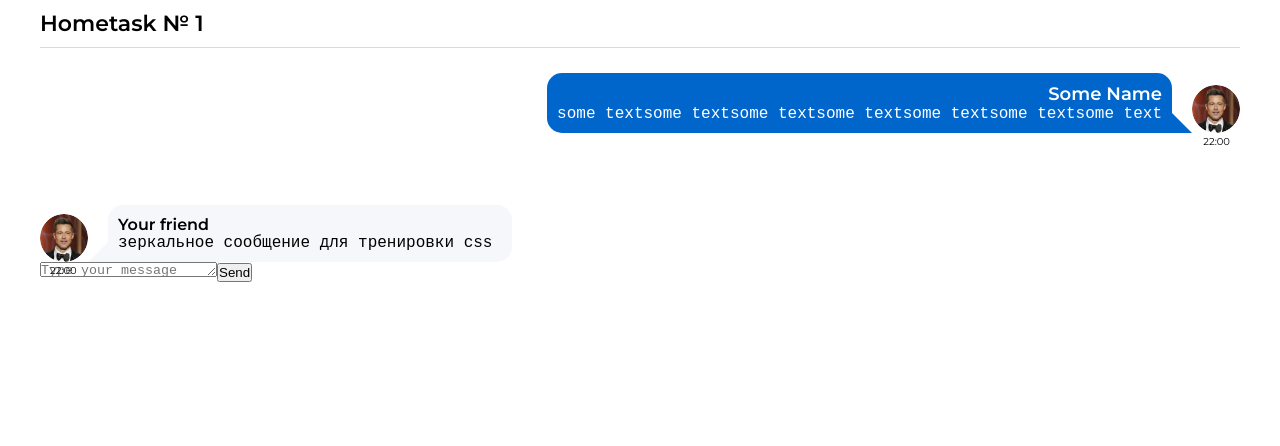
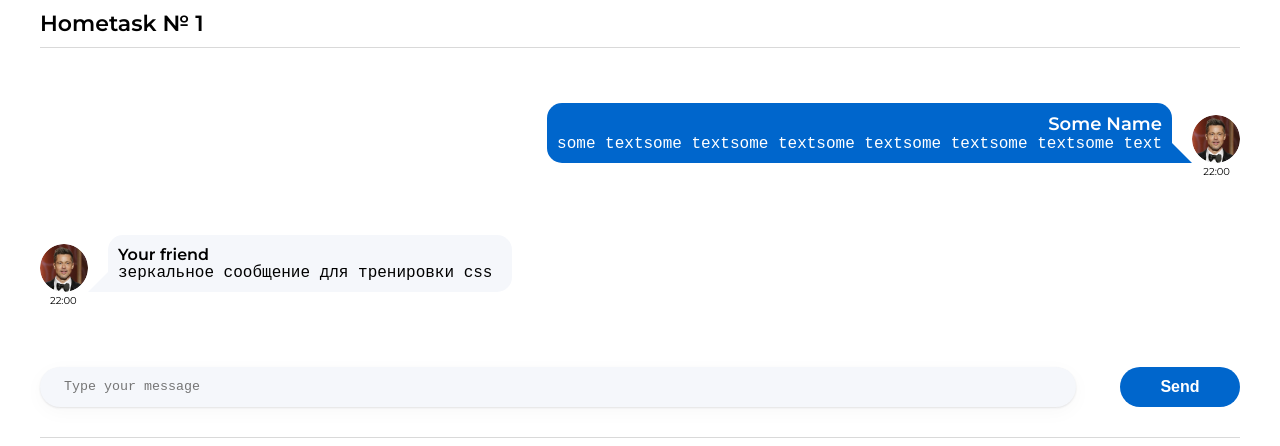
Before and after one commit to Lost3739/homeWork1, a React (Create React App) app: page / in a window 1280 px wide. Shown: the top 446 px of the page. Built offline with nearby package versions, Linux system fonts and the light colour scheme.

Commit message:
updated message sender

```diff
--- a/src/index.css
+++ b/src/index.css
@@ -18,3 +18,7 @@ code {
     font-family: source-code-pro, Menlo, Monaco, Consolas, 'Courier New',
     monospace;
 }
+
+#root {
+    padding-bottom: 100px;
+}
--- a/src/s1-main/App.module.css
+++ b/src/s1-main/App.module.css
@@ -3,15 +3,3 @@
     max-width: 1200px;
     margin: 0 auto;
 }
-
-.hw {
-
-}
-
-.hwTitle {
-    font-weight: 600;
-    font-size: 22px;
-    line-height: 27px;
-    padding: 10px 0;
-    border-bottom: 1px solid #D9D9D9
-}
--- /dev/null
+++ b/src/s2-homeworks/hw01/HW1.module.css
@@ -0,0 +1,12 @@
+.hw {
+  padding: 30px 0;
+  border-bottom: 1px solid #D9D9D9;
+  border-top: 1px solid #D9D9D9;
+}
+
+.hwTitle {
+  font-weight: 600;
+  font-size: 22px;
+  line-height: 27px;
+  padding: 10px 0;
+}
--- a/src/s2-homeworks/hw01/HW1.tsx
+++ b/src/s2-homeworks/hw01/HW1.tsx
@@ -1,7 +1,7 @@
 import React from 'react'
 import Message from './message/Message'
 import MessageSender from './message-sender/MessageSender'
-import s2 from '../../s1-main/App.module.css'
+import s2 from './HW1.module.css'
 import FriendMessage from './friend-message/FriendMessage'
 import avatar from './avatar.png'
 
--- a/src/s2-homeworks/hw01/message-sender/MessageSender.module.css
+++ b/src/s2-homeworks/hw01/message-sender/MessageSender.module.css
@@ -1,13 +1,36 @@
 .sendForm {
-
+  display: flex;
+  width: 100%;
+  margin: 75px 0 0;
+  height: 40px;
 }
 
 .textarea {
-
+  height: 100%;
+  display: block;
+  flex: 1;
+  border-radius: 20px;
+  resize: none;
+  padding: 12px 24px;
+  background: #F5F7FB;
+  box-shadow: 0 5px 20px rgba(29, 33, 38, 0.03), 0 1px 2px rgba(29, 33, 38, 0.1);
+  border: 0;
 }
 
 .button {
-
+  width: 120px;
+  height: 100%;
+  background: #0066CC;
+  border-radius: 20px;
+  text-align: center;
+  color: #FFFFFF;
+  padding: 10px 0;
+  outline: 0;
+  border: 0;
+  cursor: pointer;
+  font-size: 16px;
+  font-weight: 600;
+  margin-left: 44px;
 }
 
 .button:hover {
--- a/src/s2-homeworks/hw01/message-sender/MessageSender.tsx
+++ b/src/s2-homeworks/hw01/message-sender/MessageSender.tsx
@@ -12,13 +12,6 @@ const MessageSender = (props: any) => {
     const onChange = (e: any) => {
         setText(e.currentTarget.value)
     }
-
-    useEffect(() => {
-        if (textareaRef?.current) {
-            textareaRef.current.style.height = '0px'
-            textareaRef.current.style.height = textareaRef.current.scrollHeight + 'px'
-        }
-    }, [text])
 
     const addMessage = () => {
         setMessages([
@@ -50,11 +43,9 @@ const MessageSender = (props: any) => {
                     id={'hw1-textarea'}
                     className={s.textarea}
                     ref={textareaRef}
-
                     title={'Shift+Enter for send'}
                     placeholder={'Type your message'}
                     value={text}
-
                     onChange={onChange}
                     onKeyDown={onKeyDown}
                 />
```
